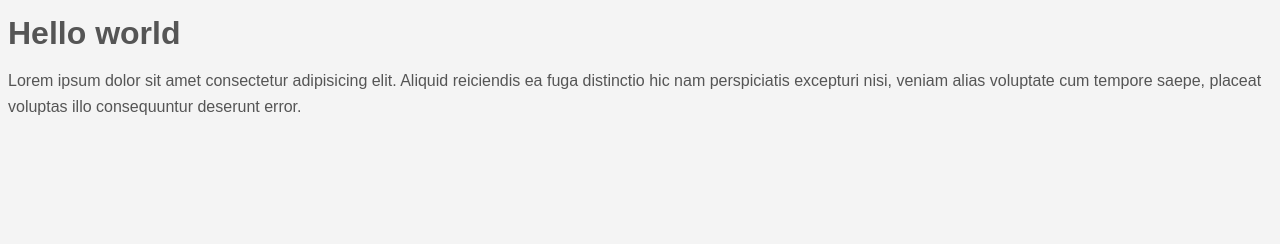
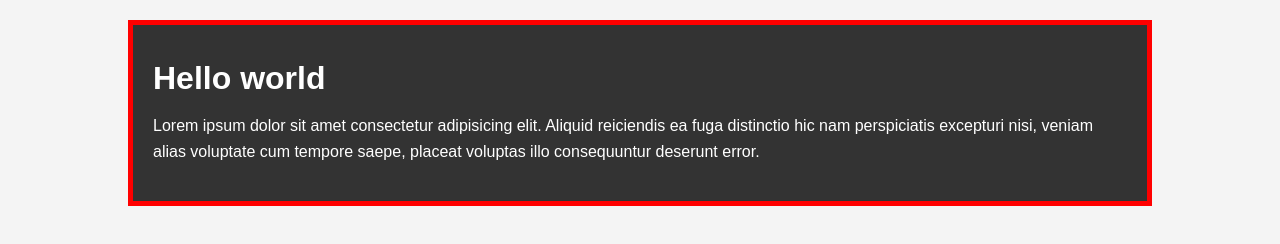
Before and after one commit to cseai/css-crash-course, a plain HTML site: page csscheatsheet/index.html in a window 1280 px wide. Drawn offline with Linux system fonts and the light colour scheme.

Commit message:
margin padding border

```diff
--- a/csscheatsheet/css/style.css
+++ b/csscheatsheet/css/style.css
@@ -1,3 +1,9 @@
+/* Reset */
+/* *{
+    margin:0;
+    padding: 0;
+} */
+
 body{
     background-color:#f4f4f4;
     color: #555555;
@@ -9,4 +15,35 @@ body{
     font: normal 16px Arial, Helvetica, sans-serif;
 
     line-height: 1.6em;
+    margin:0;
 }
+
+.container{
+    width: 80%;
+    margin:auto; /* set margin both side auto */
+}
+
+.box-1{
+    background-color: #333;
+    color:#fff;
+
+    border-right: 5px red solid;
+    border-left: 5px red solid;
+    border-top: 5px red solid;
+    border-bottom: 5px red solid;
+    border-width: 3px;
+    border-bottom-width:10px;
+    border-top-style: dotted;
+
+    border: 5px red solid;
+
+    padding-top: 20px;
+    padding-bottom: 20px;
+    padding-right: 20px;
+    padding-left: 20px;
+    /* Same as above */
+    padding: 20px;
+
+    margin-top:20px;
+    margin: 20px 0;
+}
--- a/csscheatsheet/index.html
+++ b/csscheatsheet/index.html
@@ -4,9 +4,15 @@
     <link rel="stylesheet" type="text/css" href="css/style.css">
 </head>
 <body>
-    <h1>Hello world</h1>
-    <p>Lorem ipsum dolor sit amet consectetur adipisicing elit.
-        Aliquid reiciendis ea fuga distinctio hic nam perspiciatis
-        excepturi nisi, veniam alias voluptate cum tempore saepe, placeat voluptas illo consequuntur deserunt error.</p>
+    <div class="container">
+        <div class="box-1">
+            <h1>Hello world</h1>
+            <p>Lorem ipsum dolor sit amet consectetur adipisicing elit.
+                Aliquid reiciendis ea fuga distinctio hic nam perspiciatis
+                excepturi nisi, veniam alias voluptate cum tempore saepe,
+                placeat voluptas illo consequuntur deserunt error.
+            </p>
+        </div>
+    </div>
 </body>
 </html>
```
